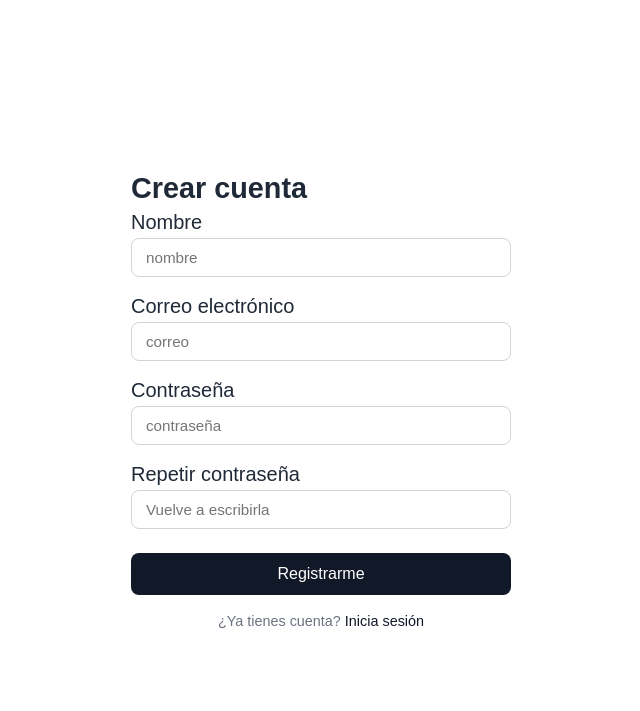
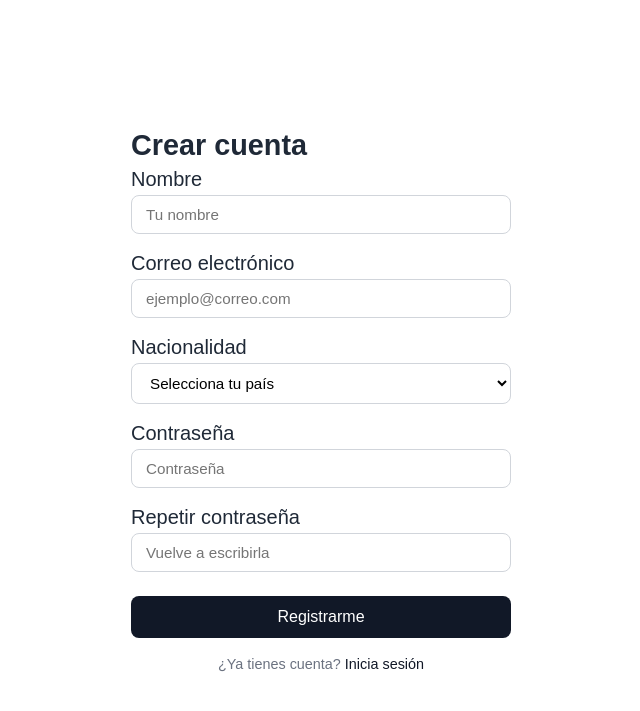
Before and after one commit to MigueLMelo5825/Proyecto-Final-Index, a PHP site: page /Proyecto/app/templates/registro.php in a window 1280 px wide. Shown: the top 711 px of the page, without its empty margins (319-959 px from the left). Run offline with PHP 8.4, Linux system fonts and the light colour scheme; some libraries are stand-ins or nearby versions.

Commit message:
modificado

```diff
--- a/app/templates/registro.php
+++ b/app/templates/registro.php
@@ -1,3 +1,4 @@
+
 <!DOCTYPE html>
 <html lang="es">
 <head>
@@ -5,46 +6,91 @@
   <meta name="viewport" content="width=device-width, initial-scale=1" />
   <title>Registro</title>
 
+
   <script src="https://cdn.jsdelivr.net/npm/sweetalert2@11"></script>
   <link rel="stylesheet" href="../../web/css/styleRegistro.css">
 </head>
 
+
 <body>
+
 
   <div class="container">
     <h1>Crear cuenta</h1>
 
-    <form id="form" method="POST" action="../../index.php?ctl=registro">
+<form method="POST" action="index.php?ctl=registro">
+
 
       <div>
         <label for="name">Nombre</label>
-        <input type="text" id="name" name="name" placeholder="nombre" required />
+        <input type="text" id="name" name="name" placeholder="Tu nombre" required />
       </div>
+
 
       <div>
         <label for="email">Correo electrónico</label>
-        <input type="email" id="email" name="email" placeholder="correo" required />
+        <input type="email" id="email" name="email" placeholder="ejemplo@correo.com" required />
       </div>
+
+
+
+
+  <div>
+        <label for="pais">Nacionalidad</label>
+        <select id="pais" name="pais" required>
+            <option value="">Selecciona tu país</option>
+            <option value="España">España</option>
+            <option value="México">México</option>
+            <option value="Argentina">Argentina</option>
+            <option value="Colombia">Colombia</option>
+            <option value="Chile">Chile</option>
+            <option value="Perú">Perú</option>
+            <option value="Ecuador">Ecuador</option>
+            <option value="Venezuela">Venezuela</option>
+            <option value="Uruguay">Uruguay</option>
+            <option value="Bolivia">Bolivia</option>
+            <option value="Paraguay">Paraguay</option>
+            <option value="Costa Rica">Costa Rica</option>
+            <option value="Panamá">Panamá</option>
+            <option value="Guatemala">Guatemala</option>
+            <option value="Honduras">Honduras</option>
+            <option value="El Salvador">El Salvador</option>
+            <option value="Nicaragua">Nicaragua</option>
+            <option value="República Dominicana">República Dominicana</option>
+        </select>
+      </div>
+
 
       <div>
         <label for="password">Contraseña</label>
-        <input type="password" id="password" name="password" placeholder="contraseña" required />
+        <input type="password" id="password" name="password" placeholder="Contraseña" required />
       </div>
+
 
       <div>
         <label for="password2">Repetir contraseña</label>
         <input type="password" id="password2" name="password2" placeholder="Vuelve a escribirla" required />
       </div>
 
+
+
+
+
+      <input type="hidden" name="rol" value="usuario" />
+
+
       <button type="submit">Registrarme</button>
     </form>
+
 
     <div class="footer">
       ¿Ya tienes cuenta? <a href="login.php">Inicia sesión</a>
     </div>
   </div>
 
+
   <script src="../../web/js/validacionRegistro.js"></script>
+
 
 </body>
 </html>
--- a/index.php
+++ b/index.php
@@ -65,6 +65,12 @@ $map = [
     'action'     => 'añadir',
     'nivel'      => 1
 ],
+'registro' => [
+    'controller' => 'UsuarioController',
+    'action'     => 'registro',
+    'nivel'      => 0
+],
+
 
 
 ];
--- a/web/css/styleRegistro.css
+++ b/web/css/styleRegistro.css
@@ -53,6 +53,18 @@
       transition: border-color 0.2s ease;
     }
 
+
+   select {
+    width: 100%;
+    padding: 10px 14px;
+    border: 1px solid #d1d5db;
+    border-radius: 8px;
+    background: #ffffff;
+    font-size: 0.95rem;
+    transition: border-color 0.2s ease;
+}
+
+
     input:focus {
       border-color: #111827;
       outline: none;
```
Also changed, not shown: app/Controllers/UsuarioController.php (+57 -0 lines).
